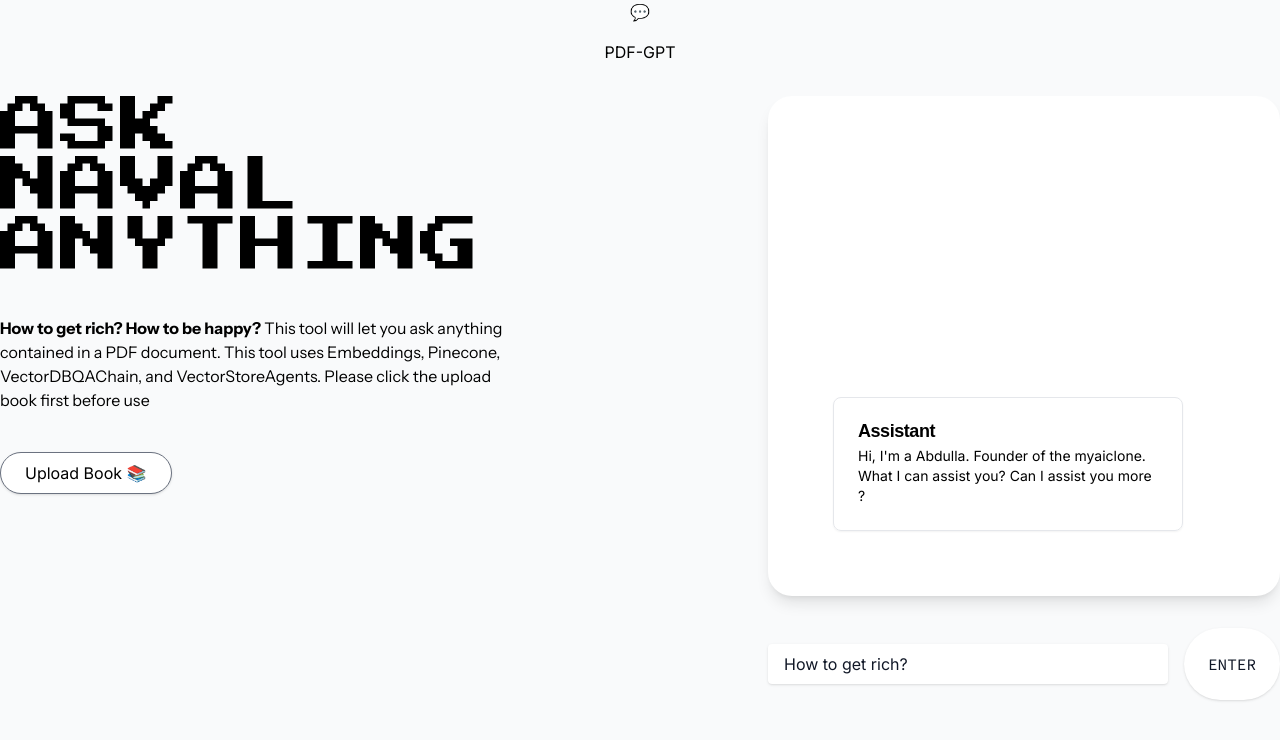
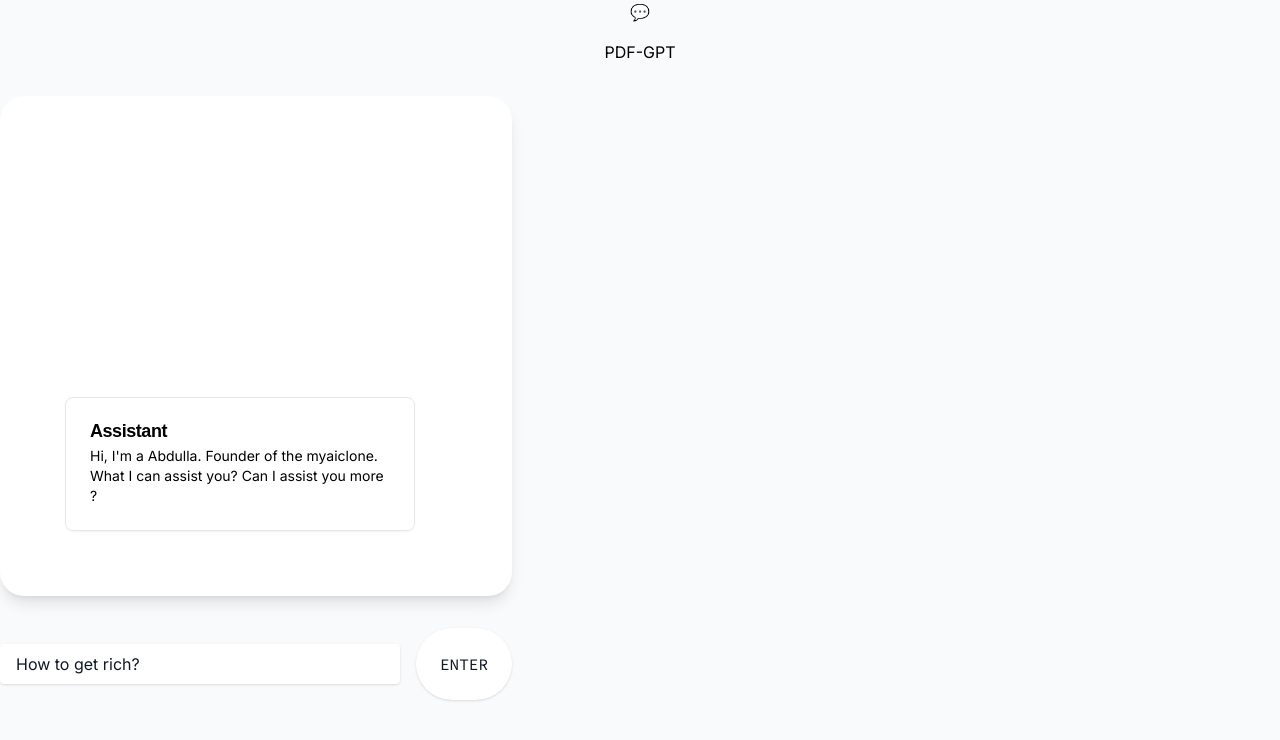
Before and after one commit to AbdullA-Ababakre/text-chatbot, a Next.js app: page / in a window 1280 px wide. Shown: the top 740 px of the page. Built offline with nearby package versions, Linux system fonts and the light colour scheme.

Commit message:
fix: remove left child

```diff
--- a/src/app/components/TwoColumnLayout.jsx
+++ b/src/app/components/TwoColumnLayout.jsx
@@ -2,8 +2,6 @@ import React from "react";
 
 const TwoColumnLayout = ({ leftChildren, rightChildren }) => (
   <div className="flex flex-col justify-between  md:flex-row md:justify-between">
-    {/* Description */}
-    <div className="md:w-2/5 w-full">{leftChildren}</div>
     {/* Chat */}
     <div className="md:w-2/5 w-full min-h-screen">{rightChildren}</div>
   </div>
--- a/src/app/page.tsx
+++ b/src/app/page.tsx
@@ -97,25 +97,6 @@ const PDFLoader = () => {
     <>
       <Title emoji="💬" headingText="PDF-GPT" />
       <TwoColumnLayout
-        leftChildren={
-          <>
-            <PageHeader
-              heading="Ask Naval Anything"
-              boldText="How to get rich? How to be happy?"
-              description="This tool will
-            let you ask anything contained in a PDF document. This tool uses
-            Embeddings, Pinecone, VectorDBQAChain, and VectorStoreAgents. Please click the upload book first before use "
-            />
-            <ButtonContainer>
-              <Button
-                handleSubmit={handleSubmit}
-                endpoint="pdf-upload"
-                buttonText="Upload Book 📚"
-                className="Button"
-              />
-            </ButtonContainer>
-          </>
-        }
         rightChildren={
           <>
             <ResultWithSources messages={messages} pngFile="pdf" />
```
